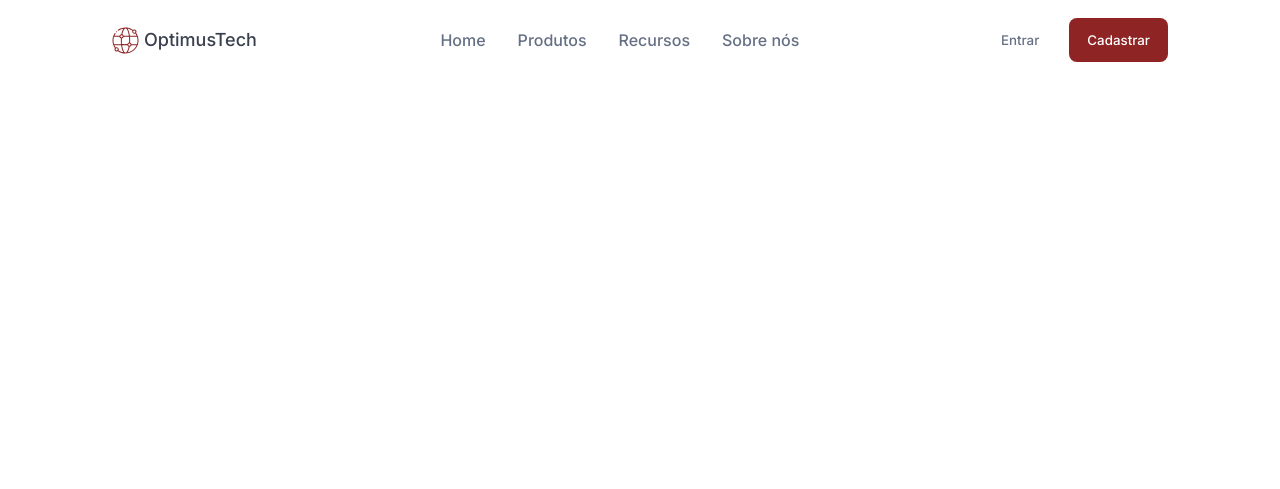
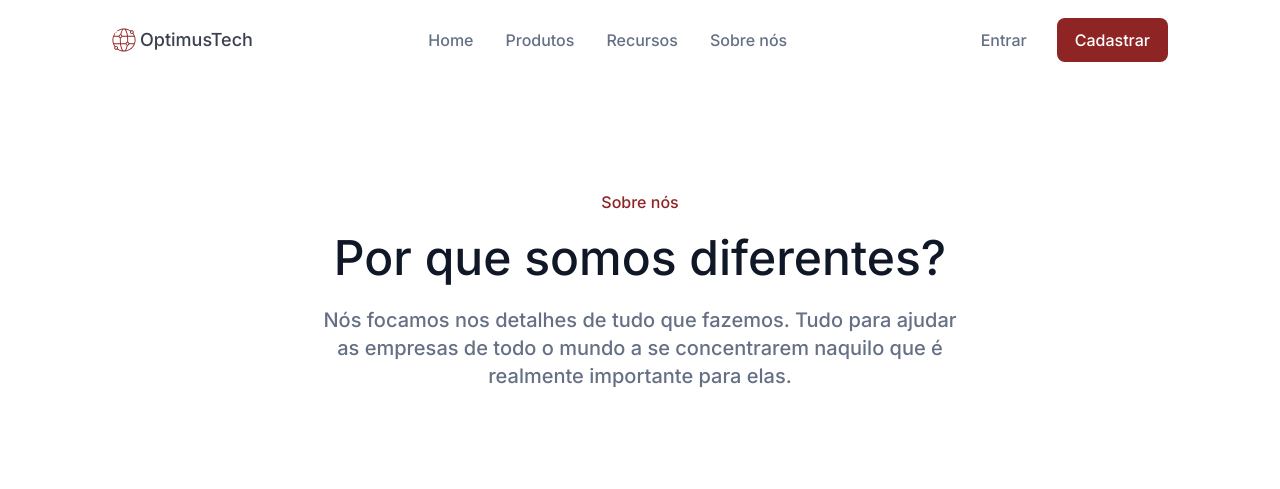
Before and after one commit to jconzatti/alura.7doc.html.css.1, a plain HTML site: page index.html in a window 1280 px wide. Drawn offline with Linux system fonts and the light colour scheme.

Commit message:
seção "Sobre nós"

```diff
--- a/css/styles.css
+++ b/css/styles.css
@@ -8,62 +8,64 @@
 
 body{
     font-family: "Inter", sans-serif;
+    font-size: 1rem;
     font-weight: 500;
     background-color: var(--cor-principal);
 }
 
 header {
     width: 100%;
-    height: 80px;
+    height: 5rem;
 }
 
 header nav {
     display: flex;
-    margin: 18px 80px;
-    padding: 0 32px;
+    margin: 1.125rem 5rem;
+    padding: 0 2rem;
     justify-content: space-between;
     align-items: center;
-    height: 44px;
+    height: 2.75rem;
 }
 
 .conteiner-logo {
     display: flex;
     align-items: center;
-    gap: 5px;
+    gap: 0.25rem;
     justify-content: center;
 }
 
 .conteiner-logo img{
-    width: 27px;
-    height: 27px;
+    width: 1.5rem;
+    height: 1.5rem;
 }
 
-.conteiner-logo p{
-    font-size: 18px;
+.conteiner-logo span{
+    font-size: 1.125rem;
     color: var(--cor-texto-logo);
 }
 
 .conteiner-menu ul{
     display: flex;
-    gap: 32px;
-    margin: 6px 0;
+    gap: 2rem;
+    margin: 0.375rem 0;
 }
 
 .conteiner-menu ul li a{
     text-decoration: none;
     color: var(--cor-texto-principal);
-    margin: 4px 0;
+    margin: 0.25rem 0;
 }
 
 .conteiner-botao{
     display: flex;
-    gap: 12px;
+    gap: 0.75rem;
     height: 100%;
 }
 
 .botao{
     font-family: inherit;
     font-weight: inherit;
+    font-size: inherit;
     background: transparent;
     border: none;
     color: var(--cor-texto-principal);
@@ -72,6 +74,30 @@ header nav {
 
 .botao-destacado{
     background-color: var(--cor-destaque);
-    border-radius: 8px;
+    border-radius: 0.5rem;
     color: var(--cor-principal);
 }
+
+#secao-sobre {
+    display: flex;
+    flex-direction: column;
+    align-items: center;
+    gap: 1.5rem;
+    padding: 6rem 20rem;
+    text-align: center;
+}
+
+#secao-sobre span{
+    color: var(--cor-destaque);
+}
+
+#secao-sobre h1{
+    color: var(--cor-texto-destaque);
+    font-size: 3rem;
+}
+
+#secao-sobre p{
+    color: var(--cor-texto-principal);
+    font-size: 1.25rem;
+    line-height: 1.75rem;
+}
--- a/index.html
+++ b/index.html
@@ -15,7 +15,7 @@
         <nav>
             <div class="conteiner-logo">
                 <img src="img/logo.svg" alt="logotipo da OptimusTech">
-                <p>OptimusTech</p>
+                <span>OptimusTech</span>
             </div>
             <div class="conteiner-menu">
                 <ul>
@@ -39,6 +39,15 @@
             </div>
         </nav>
     </header>
-
+    <main>
+        <section id="secao-sobre">
+            <span>Sobre nós</span>
+            <h1>Por que somos diferentes?</h1>
+            <p>Nós focamos nos detalhes de tudo que fazemos.
+                Tudo para ajudar as empresas de todo o mundo
+                a se concentrarem naquilo que é realmente
+                importante para elas.</p>
+        </section>
+    </main>
 </body>
 </html>
```
